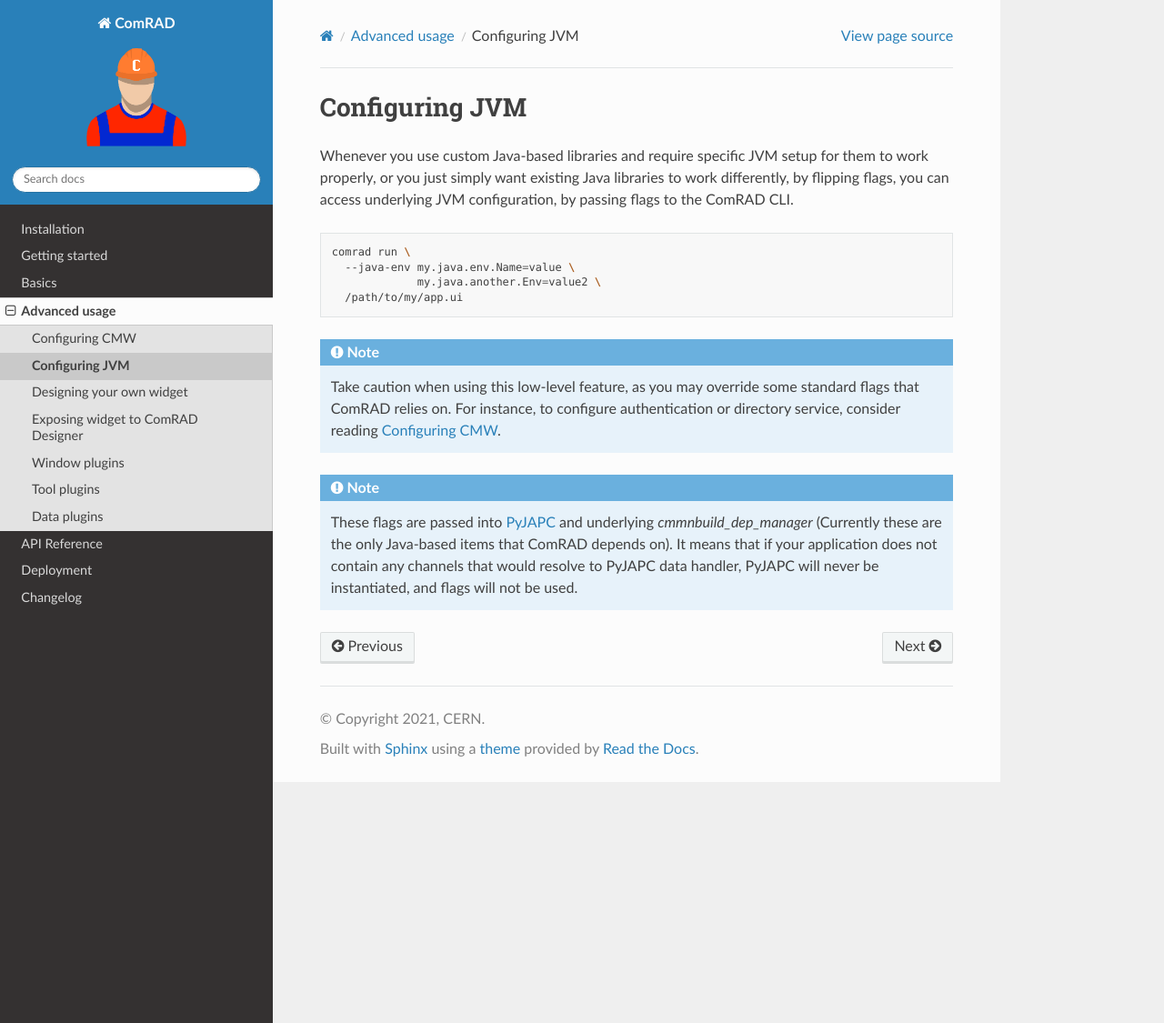
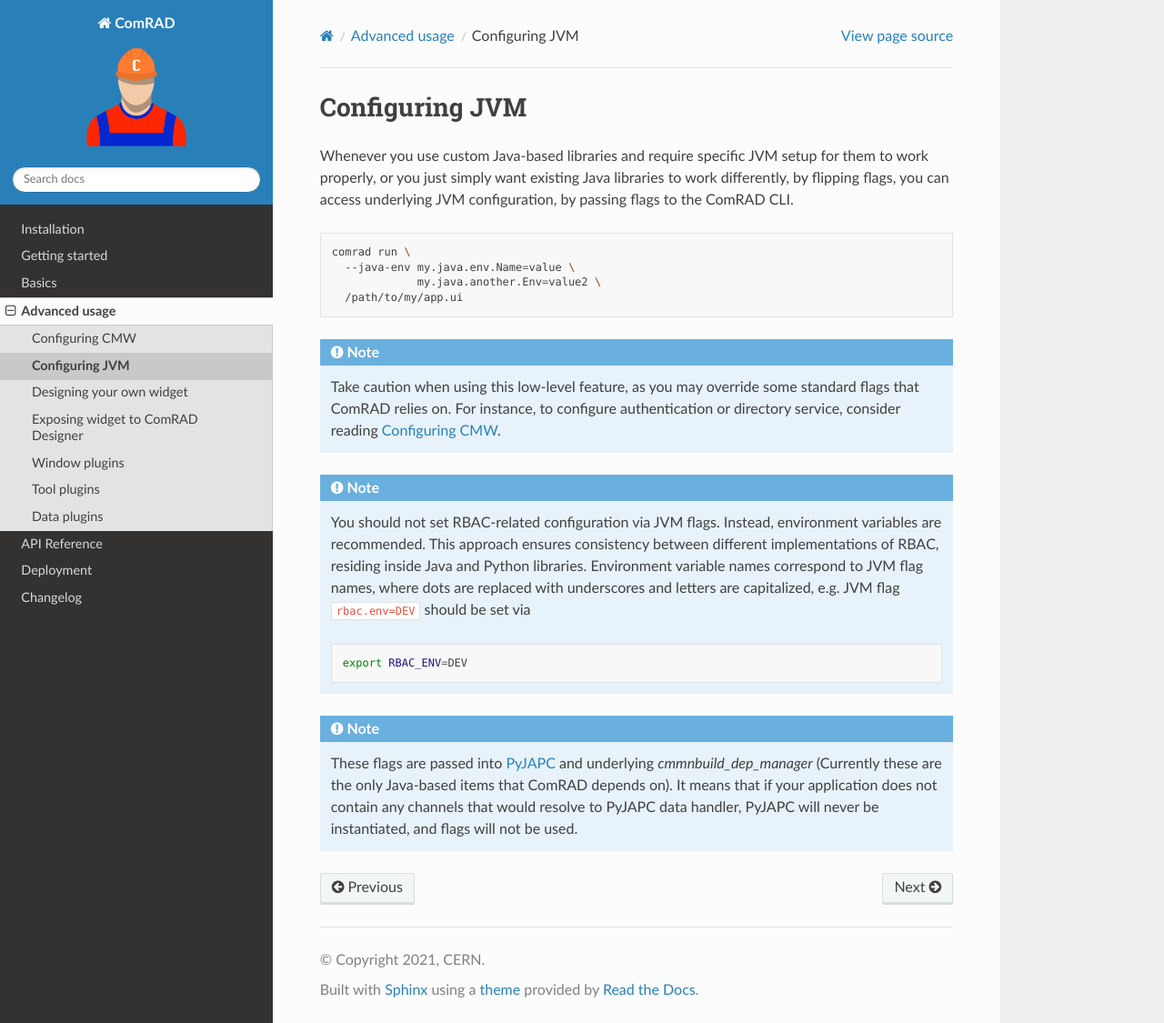
Before and after one commit to jfpatrick/accsoft-gui-rad-comrad, a Sphinx documentation site: the page built from docs/advanced/jvm.rst, in a window 1280 px wide and 1125 px high. Shown: the whole window at 91% size. Built offline with Sphinx 7.4.7 and the Read the Docs theme 2.0.0, drawn with Linux system fonts in a browser that asks for light colours; the version number could not be read and is left out.

Commit message:
Use environment variables for RBAC setup instead of JVM flags

```diff
--- a/docs/advanced/jvm.rst
+++ b/docs/advanced/jvm.rst
@@ -15,6 +15,15 @@
 .. note:: Take caution when using this low-level feature, as you may override some standard flags that ComRAD
           relies on. For instance, to configure authentication or directory service, consider reading :doc:`cmw`.
 
+.. note:: You should not set RBAC-related configuration via JVM flags. Instead, environment variables are recommended.
+          This approach ensures consistency between different implementations of RBAC, residing inside Java and Python
+          libraries. Environment variable names correspond to JVM flag names, where dots are replaced with underscores
+          and letters are capitalized, e.g. JVM flag ``rbac.env=DEV`` should be set via
+
+          .. code-block:: bash
+
+             export RBAC_ENV=DEV
+
 .. note:: These flags are passed into `PyJAPC <https://acc-py.web.cern.ch/gitlab/scripting-tools/pyjapc/docs/stable/>`__
    and underlying `cmmnbuild_dep_manager` (Currently these are the only Java-based items that ComRAD depends on). It
    means that if your application does not contain any channels that would resolve to PyJAPC data handler, PyJAPC
```
Also changed, not shown: 1 other file.
